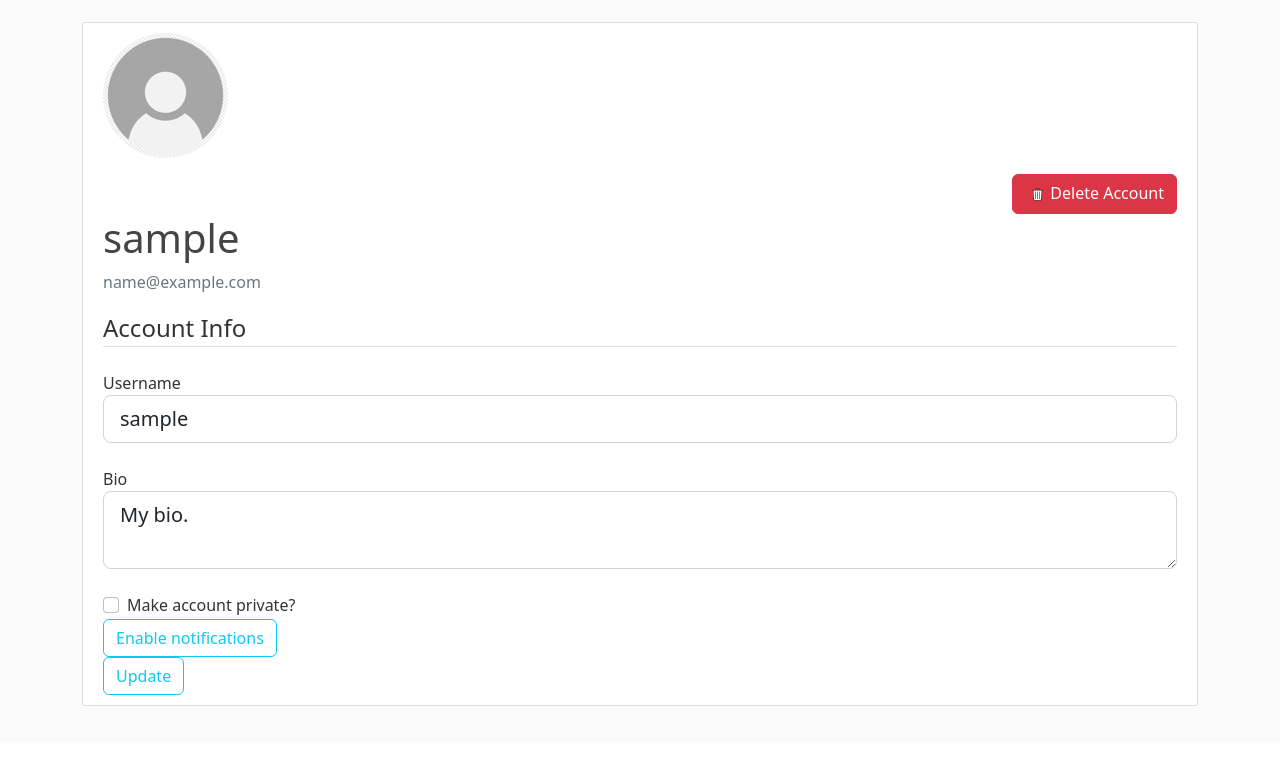
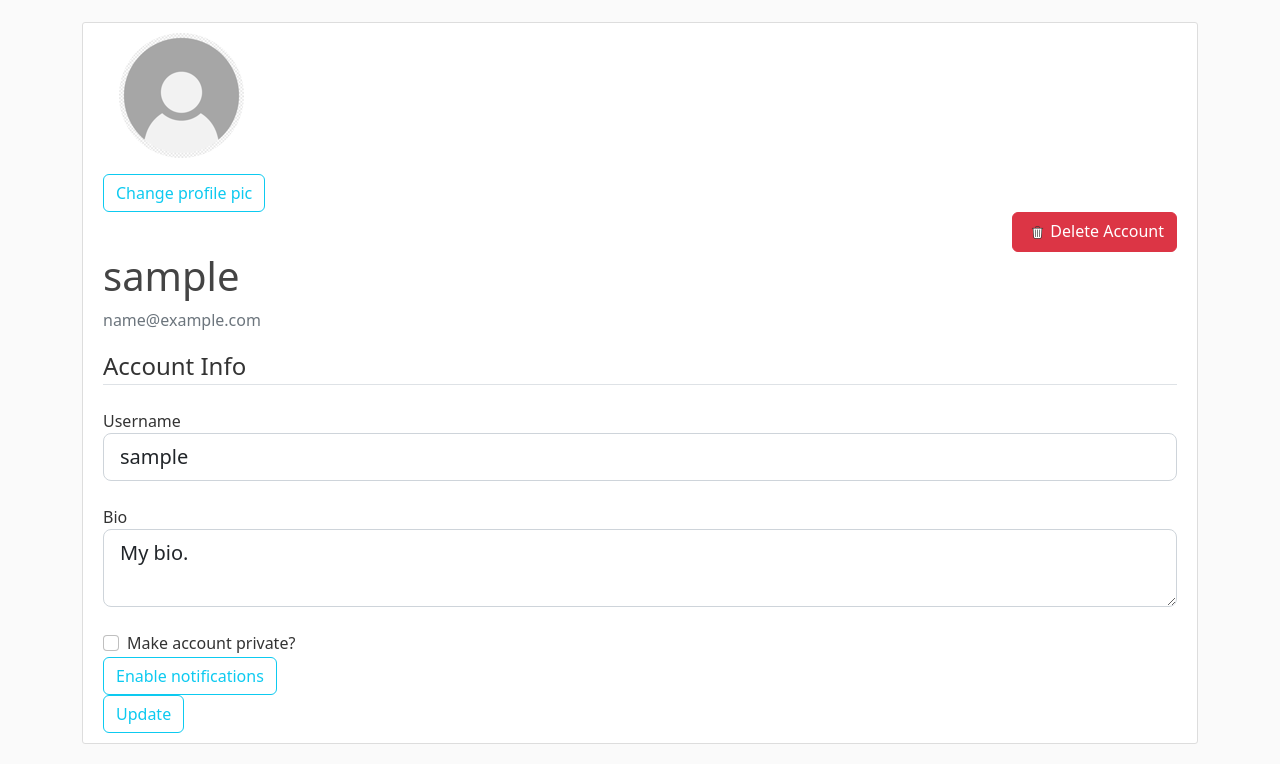
Before and after one commit to Dantes-bit/mealplanner, a Flask app: page /account/1/edit in a window 1280 px wide. Shown: the part 58-822 px from the top of the page. Before the commit the page ends 764 px from the top, so only its background shows below. Run offline with Flask 3, Linux system fonts and the light colour scheme; the visitor is signed in with stand-in values (Sample User, id 1); some libraries are stand-ins or nearby versions.

Commit message:
changed profile pic text

```diff
--- a/mealplanner/templates/users/edit_account.html
+++ b/mealplanner/templates/users/edit_account.html
@@ -5,7 +5,12 @@
         <form method="POST" enctype="multipart/form-data">
             {{ picture_form.hidden_tag() }}
             <label for="{{ picture_form.picture.id }}" style="cursor: pointer;">
-                <img class="rounded-circle account-img" src="{{ image_file }}">
+                <img class="rounded-circle account-img ms-3" src="{{ image_file }}">
+                <div>
+                    <button type="button" class="btn btn-outline-info">
+                        Change profile pic
+                    </button>
+                </div>
             </label>
             {{ picture_form.picture(class="d-none", onchange="this.form.submit()") }}
         </form>
```
